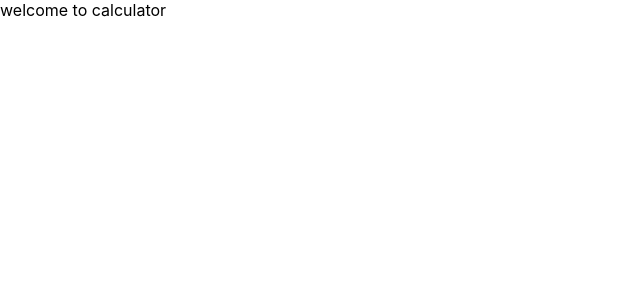
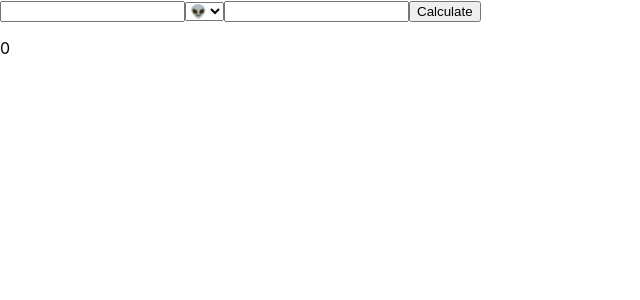
Before and after one commit to Mamunur016/link-staff, a React (Create React App) app: page / in a window 1280 px wide. Shown: the top 300 px of the page, without its empty margins (0-640 px from the left). Built offline with nearby package versions, Linux system fonts and the light colour scheme.

Commit message:
basic calculations

```diff
--- a/src/Pages/CalculatorForm/CalculatorForm.js
+++ b/src/Pages/CalculatorForm/CalculatorForm.js
@@ -1,9 +1,66 @@
-import React from 'react';
+import React, { useState } from 'react';
 
 const CalculatorForm = () => {
+
+    const options = {
+        "👽": "+",
+        "💀": "-",
+        "👻": "*",
+        "😱": "/"
+    }
+
+    const emojis = Object.keys(options);
+    const [number1, setNumber1] = useState(0);
+    const [number2, setNumber2] = useState(0);
+    const [result, setResult] = useState(0);
+    const [operation, setOperation] = useState("+");
+
+
+    const handleCalculate = () => {
+        let val;
+
+        switch (operation) {
+            case "+": {
+                val = number1 + number2;
+                break;
+            }
+            case "-": {
+                val = number1 - number2;
+                break;
+            }
+            case "*": {
+                val = number1 * number2;
+                break;
+            }
+            case "/": {
+                val = number1 / number2;
+                break;
+            }
+        }
+        setResult(val);
+    }
     return (
         <div>
-            welcome to calculator
+            <input type="number" name="number1" id="number1" onInput={e => setNumber1(Number(e.target.value))} />
+
+            <select value={operation} onChange={e => setOperation(e.target.value)}>
+                {
+                    emojis.map((emoji, index) => <option key={index} value={options[emoji]}>{emoji}</option>)
+                }
+
+
+            </select>
+
+            <input type="number" name="number2" id="number2" onInput={e => setNumber2(Number(e.target.value))}
+
+            />
+            <button onClick={handleCalculate}> Calculate</button>
+
+            <p>
+
+                {result}
+            </p>
+
         </div>
     );
 };
```
